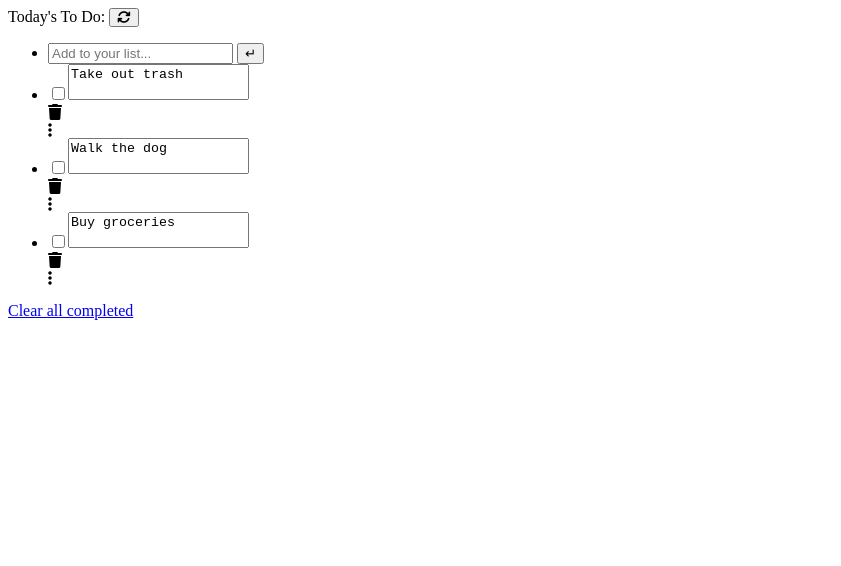
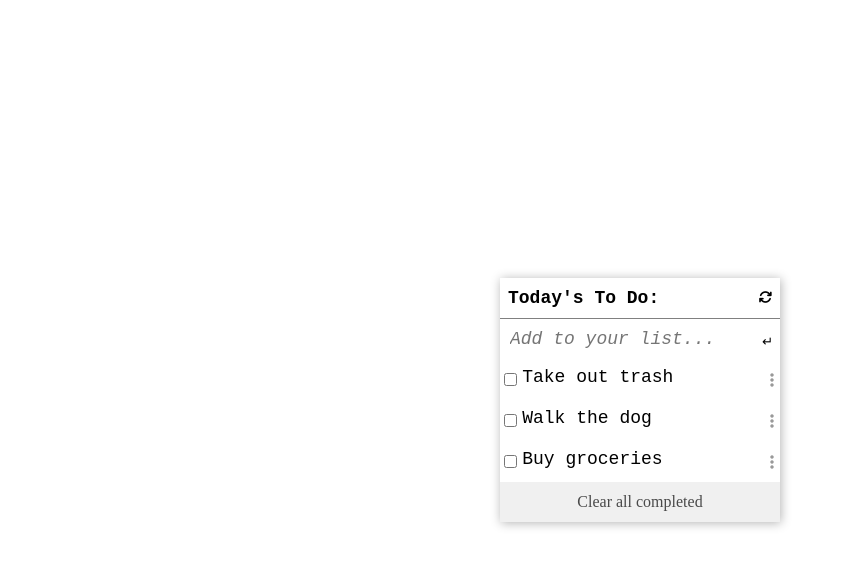
Before and after one commit to lucascomamala/To-Do-List, a website built with webpack: page src/index.html in a window 1280 px wide. Shown: the whole page, without its empty margins (0-841 px from the left). Built offline with nearby package versions, Linux system fonts and the light colour scheme.

Commit message:
Update style.css

```diff
--- a/src/style.css
+++ b/src/style.css
@@ -1,3 +1,171 @@
-.hello {
-  color: red;
+html,
+body {
+  width: 100%;
+  height: 100%;
+  padding: 0%;
+  margin: 0%;
 }
+
+body {
+  display: flex;
+  flex-direction: column;
+  justify-content: center;
+  align-items: center;
+}
+
+.list-title {
+  width: 100%;
+  height: 40px;
+  display: flex;
+  align-items: center;
+  justify-content: space-between;
+  font-family: monospace;
+  font-size: 18px;
+  font-weight: 600;
+  border-bottom: 1px solid grey;
+}
+
+.list-title > * {
+  margin: 0% 8px;
+}
+
+.undo {
+  background-color: unset;
+  padding: 0%;
+  border: none;
+  outline: none;
+}
+
+.template {
+  max-width: 400px;
+  width: auto;
+  min-width: 280px;
+  max-height: 80vh;
+  height: auto;
+  min-height: 240px;
+  display: flex;
+  flex-direction: column;
+  align-items: center;
+  justify-content: center;
+  box-shadow: 1px 1px 10px rgb(0, 0, 0, 0.3);
+  border-bottom: grey;
+}
+
+ul,
+li {
+  list-style: none;
+  padding: 0%;
+  margin: 0%;
+  display: flex;
+  width: 100%;
+}
+
+ul {
+  flex-direction: column;
+}
+
+.list {
+  width: 100%;
+  height: auto;
+  min-height: 40px;
+  align-items: center;
+  border-bottom: grey;
+}
+
+.list > li {
+  width: 100%;
+  min-height: 40px;
+  height: auto;
+  justify-content: space-evenly;
+  border-bottom: grey;
+}
+
+.list > li > * {
+  border: none;
+  outline: none;
+}
+
+.list > li.addItems {
+  justify-content: space-between;
+}
+
+.list > li > div > * {
+  display: none;
+  padding: 0%;
+}
+
+.list > li.addItems > * {
+  margin: 0% 8px;
+}
+
+.list > li > input {
+  max-width: 300px;
+  width: auto;
+  height: auto;
+  font-size: 18px;
+  font-weight: 100;
+  font-style: italic;
+  font-family: monospace;
+}
+
+.list > li > textarea {
+  max-width: 300px;
+  width: auto;
+  min-width: 240px;
+  padding-top: 8px;
+  font-size: 18px;
+  font-weight: 100;
+  -ms-overflow-style: none;
+  scrollbar-width: none;
+  height: 31px;
+}
+
+.list > li > textarea::-webkit-scrollbar {
+  display: none;
+}
+
+.list > li > button {
+  width: 10px;
+  height: 10px;
+  align-self: center;
+  padding: 0%;
+  background-color: unset;
+}
+
+.list-items > li > button {
+  background-color: rgb(0, 0, 0, 0.15);
+}
+
+.list > li > div {
+  display: flex;
+  justify-content: center;
+  align-self: center;
+  width: 10px;
+  height: 100%;
+  padding: 0% 1%;
+}
+
+a {
+  text-decoration: none;
+  color: rgb(3, 3, 3, 0.7);
+  height: min-content;
+}
+
+a:active {
+  color: rgb(3, 3, 3, 0.4);
+}
+
+.clear {
+  height: 40px;
+  width: 100%;
+  display: flex;
+  flex-direction: column;
+  align-items: center;
+  justify-content: center;
+  color: grey;
+  background-color: rgb(240, 240, 240);
+}
+
+.options {
+  color: rgb(0, 0, 0, 0.4);
+}
```
